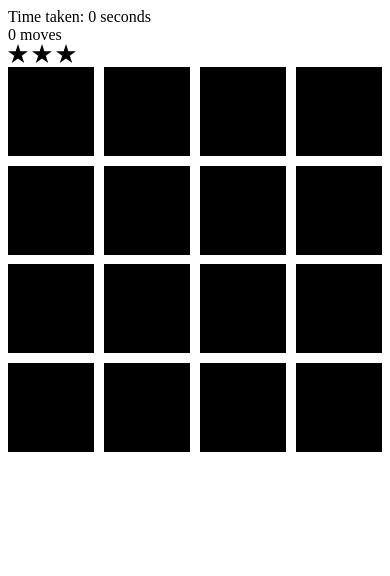
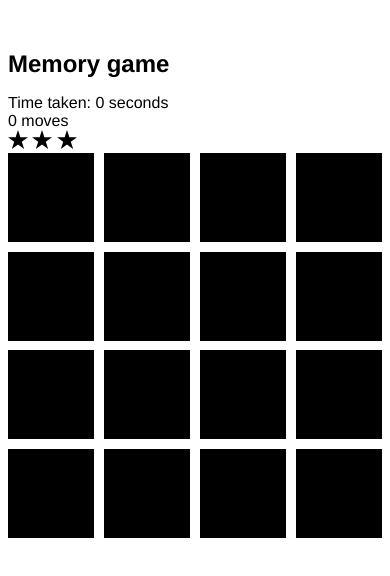
Before and after one commit to Obayanju/memory-game, a plain HTML site: page index.html in a window 390 px wide. Drawn offline with Linux system fonts and the light colour scheme.

Commit message:
Minor tweaks
add an heading and make it responsive
center the game

```diff
--- a/css/main.css
+++ b/css/main.css
@@ -1,5 +1,11 @@
+html,
+body {
+  font-family: Helvetica, Arial, sans-serif;
+}
+
 .container {
   max-width: 570px;
+  margin: 50px auto;
 }
 .wrapper {
   display: grid;
@@ -48,6 +54,10 @@
     width: 20px;
     visibility: visible;
   }
+
+  .title {
+    font-size: 1em;
+  }
 }
 
 @media screen and (min-width: 331px) and (max-width: 500px) {
@@ -69,4 +79,8 @@
     width: 20px;
     visibility: visible;
   }
+
+  .title {
+    font-size: 1.5em;
+  }
 }
--- a/index.html
+++ b/index.html
@@ -11,6 +11,7 @@
 
 <body>
 	<div class="container">
+		<h1 class="title">Memory game</h1>
 		<div>Time taken:
 			<span id="timer">0</span> seconds</div>
 		<div>
```
